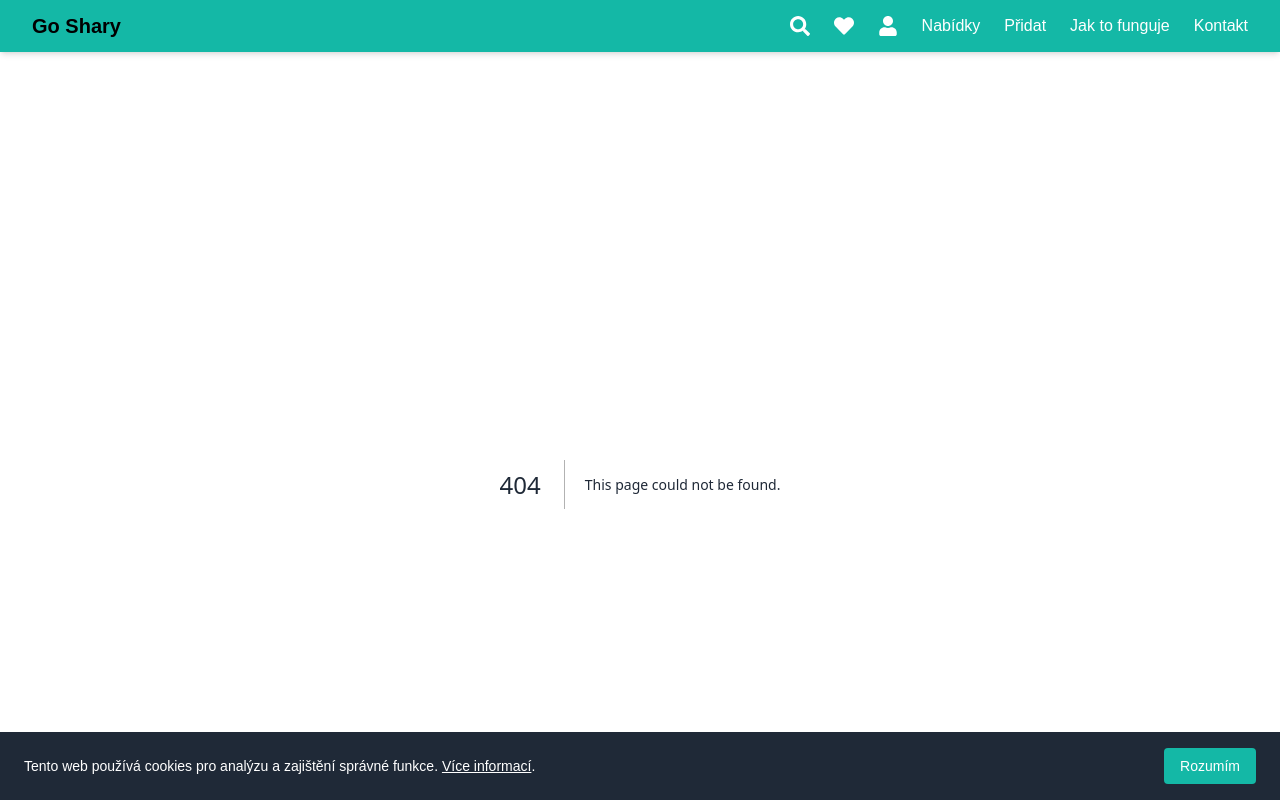
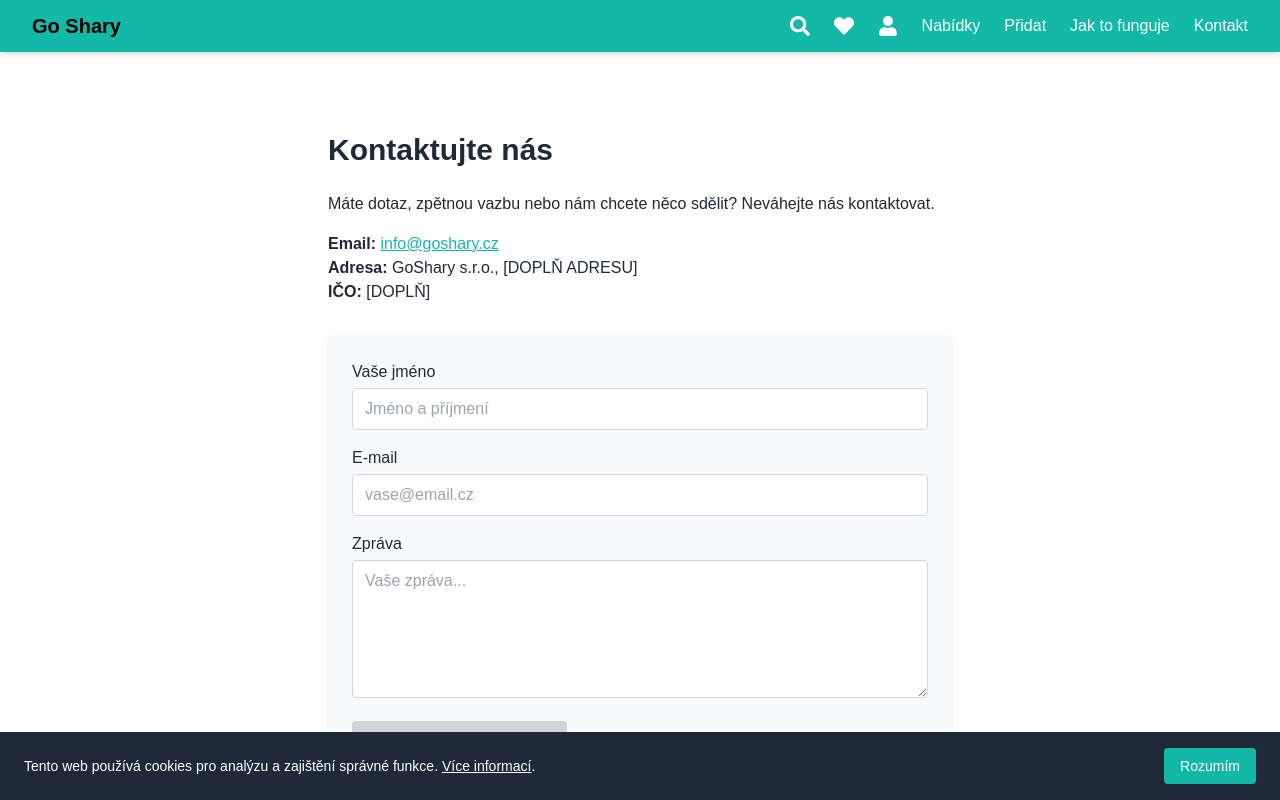
Before and after one commit to Tekier10/goshary, a Next.js app: page /kontakt in a window 1280 px wide. Before the commit this address had no page. Shown: the top 800 px of the page. Built offline with nearby package versions, Linux system fonts and the light colour scheme; a web font is replaced by a local one.

Commit message:
Create kontakt.tsx

```diff
--- /dev/null
+++ b/pages/kontakt.tsx
@@ -0,0 +1,42 @@
+// pages/kontakt.tsx
+
+export default function Kontakt() {
+  return (
+    <main className="max-w-2xl mx-auto px-6 py-12 text-gray-800">
+      <h1 className="text-3xl font-bold mb-6">Kontaktujte nás</h1>
+
+      <p className="mb-4">
+        Máte dotaz, zpětnou vazbu nebo nám chcete něco sdělit? Neváhejte nás kontaktovat.
+      </p>
+
+      <div className="mb-8">
+        <p><strong>Email:</strong> <a href="mailto:info@goshary.cz" className="text-teal-500 underline">info@goshary.cz</a></p>
+        <p><strong>Adresa:</strong> GoShary s.r.o., [DOPLŇ ADRESU]</p>
+        <p><strong>IČO:</strong> [DOPLŇ]</p>
+      </div>
+
+      <form className="bg-gray-50 p-6 rounded shadow">
+        <div className="mb-4">
+          <label className="block mb-1 font-medium">Vaše jméno</label>
+          <input type="text" className="w-full border border-gray-300 rounded px-3 py-2" placeholder="Jméno a příjmení" />
+        </div>
+        <div className="mb-4">
+          <label className="block mb-1 font-medium">E-mail</label>
+          <input type="email" className="w-full border border-gray-300 rounded px-3 py-2" placeholder="vase@email.cz" />
+        </div>
+        <div className="mb-4">
+          <label className="block mb-1 font-medium">Zpráva</label>
+          <textarea className="w-full border border-gray-300 rounded px-3 py-2" rows={5} placeholder="Vaše zpráva..."></textarea>
+        </div>
+        <button
+          type="submit"
+          disabled
+          className="bg-gray-300 text-white px-4 py-2 rounded cursor-not-allowed"
+          title="Zatím bez backendu"
+        >
+          Odeslat (zatím nefunkční)
+        </button>
+      </form>
+    </main>
+  );
+}
```
